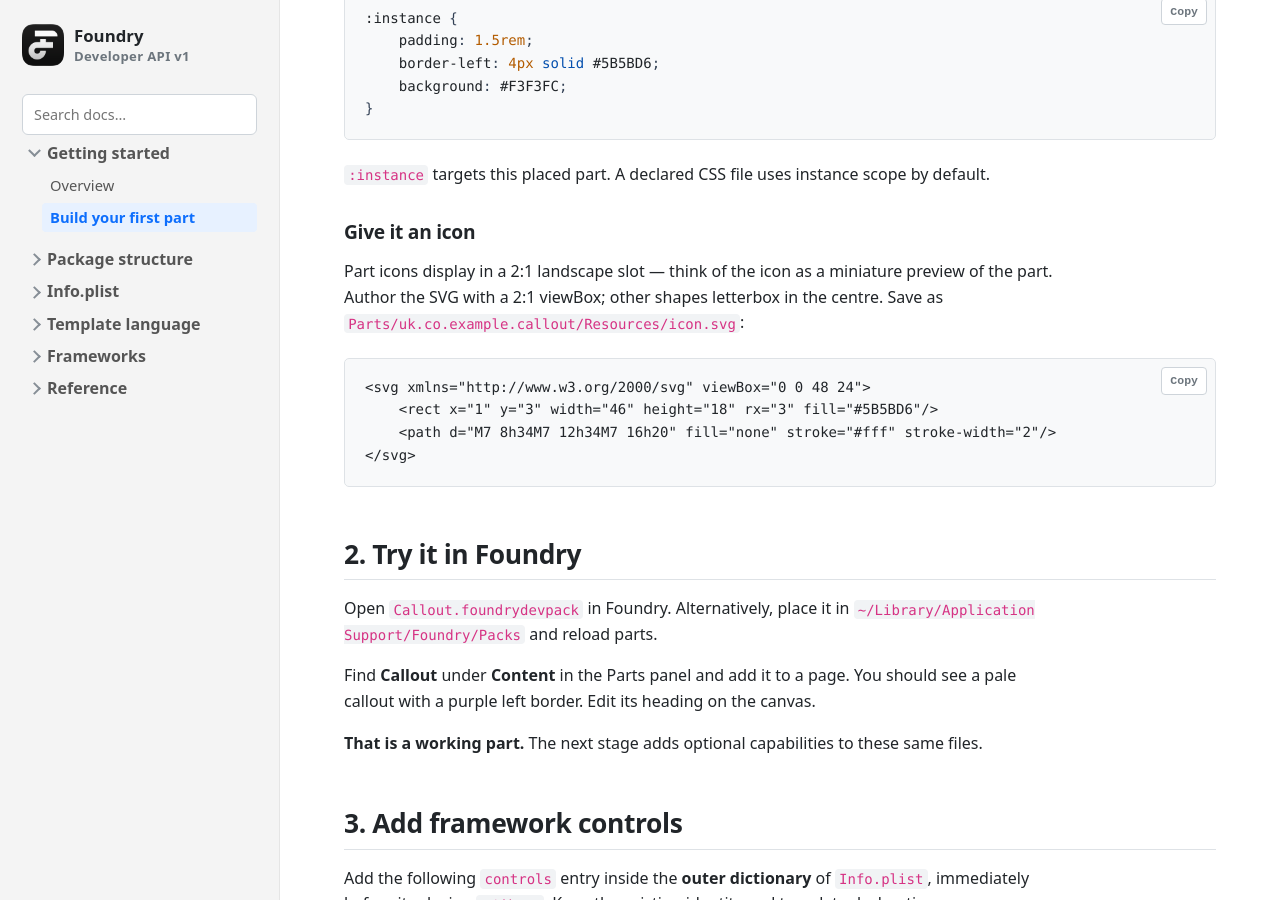
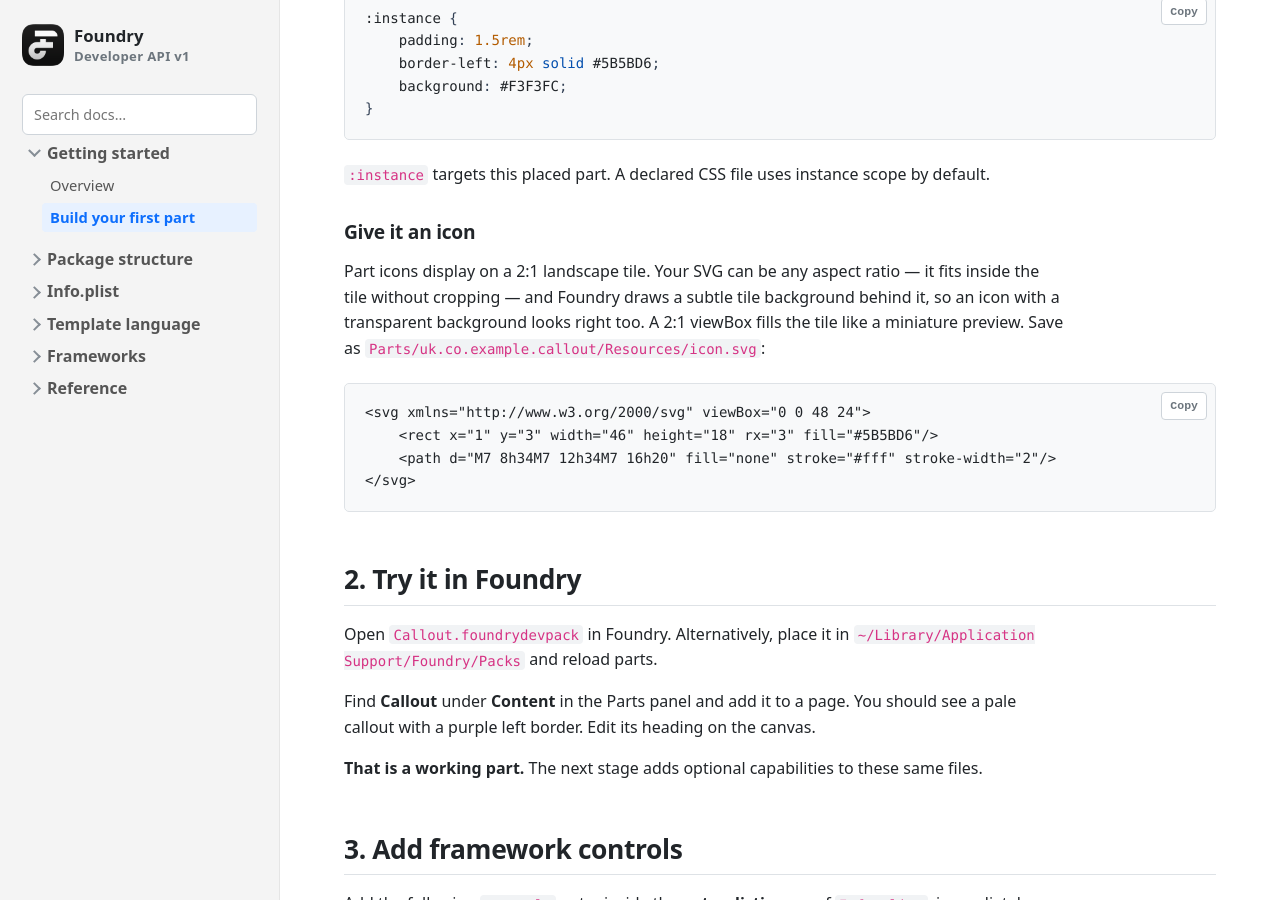
Before and after one commit to doobox/foundry-developer-api, a Jekyll site: the page built from quick-start.md, in a window 1280 px wide and 900 px high, scrolled down 1905 px. Built offline with Jekyll 4.4.1, drawn with Linux system fonts in a browser that asks for light colours.

Commit message:
Quick start: icon tile fits any aspect ratio uncropped
Co-Authored-By: Claude Fable 5 <noreply@anthropic.com>

````diff
--- a/quick-start.md
+++ b/quick-start.md
@@ -88,7 +88,7 @@ Save as `Parts/uk.co.example.callout/Resources/part.css`:
 
 ### Give it an icon
 
-Part icons display in a 2:1 landscape slot — think of the icon as a miniature preview of the part. Author the SVG with a 2:1 viewBox; other shapes letterbox in the centre. Save as `Parts/uk.co.example.callout/Resources/icon.svg`:
+Part icons display on a 2:1 landscape tile. Your SVG can be any aspect ratio — it fits inside the tile without cropping — and Foundry draws a subtle tile background behind it, so an icon with a transparent background looks right too. A 2:1 viewBox fills the tile like a miniature preview. Save as `Parts/uk.co.example.callout/Resources/icon.svg`:
 
 <!-- starter:icon.svg -->
 ```svg
````
